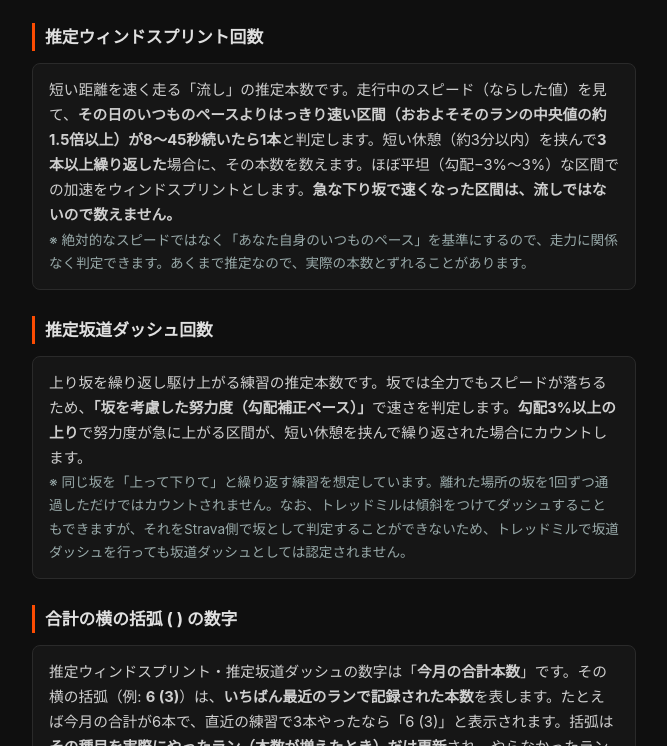
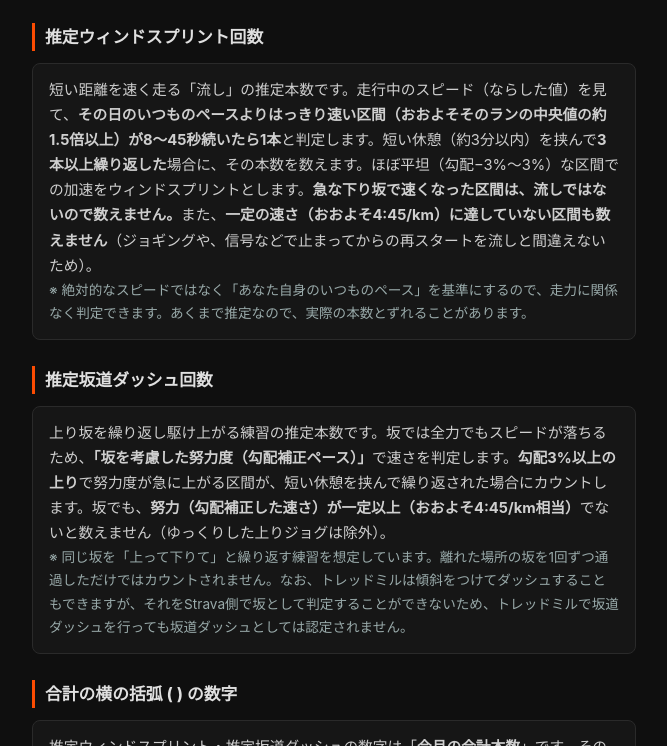
Before and after one commit to Tak-Rei/team-ranking-frontend, a plain HTML site: page guide.html in a window 1280 px wide. Shown: the part 730-1476 px from the top of the page, without its empty margins (306-973 px from the left). Drawn offline with Linux system fonts and the light colour scheme.

Commit message:
ガイドのWS・坂道説明に「最低速度4:45/km」を追記（日英）
ジョグや信号待ちからの再加速を数えない条件を明記。坂道はGAPでの最低速度。

Co-Authored-By: Claude Opus 4.8 <noreply@anthropic.com>

```diff
--- a/guide.html
+++ b/guide.html
@@ -44,13 +44,13 @@
 
     <h3 data-i18n="s3.title">推定ウィンドスプリント回数</h3>
     <div class="box">
-      <p data-i18n="s3.p">短い距離を速く走る「流し」の推定本数です。走行中のスピード（ならした値）を見て、<b>その日のいつものペースよりはっきり速い区間（おおよそそのランの中央値の約1.5倍以上）が8〜45秒続いたら1本</b>と判定します。短い休憩（約3分以内）を挟んで<b>3本以上繰り返した</b>場合に、その本数を数えます。ほぼ平坦（勾配−3%〜3%）な区間での加速をウィンドスプリントとします。<b>急な下り坂で速くなった区間は、流しではないので数えません。</b></p>
+      <p data-i18n="s3.p">短い距離を速く走る「流し」の推定本数です。走行中のスピード（ならした値）を見て、<b>その日のいつものペースよりはっきり速い区間（おおよそそのランの中央値の約1.5倍以上）が8〜45秒続いたら1本</b>と判定します。短い休憩（約3分以内）を挟んで<b>3本以上繰り返した</b>場合に、その本数を数えます。ほぼ平坦（勾配−3%〜3%）な区間での加速をウィンドスプリントとします。<b>急な下り坂で速くなった区間は、流しではないので数えません。</b>また、<b>一定の速さ（おおよそ4:45/km）に達していない区間も数えません</b>（ジョギングや、信号などで止まってからの再スタートを流しと間違えないため）。</p>
       <p class="note" data-i18n="s3.note">※ 絶対的なスピードではなく「あなた自身のいつものペース」を基準にするので、走力に関係なく判定できます。あくまで推定なので、実際の本数とずれることがあります。</p>
     </div>
 
     <h3 data-i18n="s4.title">推定坂道ダッシュ回数</h3>
     <div class="box">
-      <p data-i18n="s4.p">上り坂を繰り返し駆け上がる練習の推定本数です。坂では全力でもスピードが落ちるため、<b>「坂を考慮した努力度（勾配補正ペース）」</b>で速さを判定します。<b>勾配3%以上の上り</b>で努力度が急に上がる区間が、短い休憩を挟んで繰り返された場合にカウントします。</p>
+      <p data-i18n="s4.p">上り坂を繰り返し駆け上がる練習の推定本数です。坂では全力でもスピードが落ちるため、<b>「坂を考慮した努力度（勾配補正ペース）」</b>で速さを判定します。<b>勾配3%以上の上り</b>で努力度が急に上がる区間が、短い休憩を挟んで繰り返された場合にカウントします。坂でも、<b>努力（勾配補正した速さ）が一定以上（おおよそ4:45/km相当）</b>でないと数えません（ゆっくりした上りジョグは除外）。</p>
       <p class="note" data-i18n="s4.note">※ 同じ坂を「上って下りて」と繰り返す練習を想定しています。離れた場所の坂を1回ずつ通過しただけではカウントされません。なお、トレッドミルは傾斜をつけてダッシュすることもできますが、それをStrava側で坂として判定することができないため、トレッドミルで坂道ダッシュを行っても坂道ダッシュとしては認定されません。</p>
     </div>
 
@@ -81,10 +81,10 @@
         's2.zone': 'Each member can enter their own heart-rate zone boundaries in Settings (to match their watch, e.g. Garmin). If not set, Strava’s zones are used.',
         's2.warn': '<b>⚠️ A note on fairness:</b> Heart-rate load depends on each person’s zone settings. Garmin and Strava compute zones slightly differently, so <b>the value differs depending on whether and how someone has set their zones</b>. It is therefore not a perfectly fair comparison between members — please treat it as a <b>rough indicator of your own effort</b>.',
         's3.title': 'Estimated wind-sprint count',
-        's3.p': 'An estimate of how many short fast strides ("wind sprints") you did. Looking at your (smoothed) speed during a run, <b>a burst clearly faster than your usual pace that day (about 1.5× the run’s median speed) lasting 8–45 seconds counts as one rep</b>. If 3 or more such reps are repeated with short rests (within ~3 minutes), they are counted. Bursts on roughly flat ground (grade −3% to 3%) count as wind sprints. <b>Fast sections on steep downhills are not counted, since they are not strides.</b>',
+        's3.p': 'An estimate of how many short fast strides ("wind sprints") you did. Looking at your (smoothed) speed during a run, <b>a burst clearly faster than your usual pace that day (about 1.5× the run’s median speed) lasting 8–45 seconds counts as one rep</b>. If 3 or more such reps are repeated with short rests (within ~3 minutes), they are counted. Bursts on roughly flat ground (grade −3% to 3%) count as wind sprints. <b>Fast sections on steep downhills are not counted, since they are not strides.</b> Also, <b>sections that do not reach a minimum speed (about 4:45/km) are not counted</b> (so easy jogging, or restarting after a traffic-light stop, is not mistaken for a stride).',
         's3.note': '※ It uses "your own usual pace" rather than an absolute speed, so it works regardless of running level. It is only an estimate and may differ from your actual count.',
         's4.title': 'Estimated hill-dash count',
-        's4.p': 'An estimate of repeated hard uphill efforts. Because speed drops on hills even at full effort, we judge intensity using a <b>"grade-adjusted effort pace"</b>. A sharp rise in effort on an <b>uphill of 3% grade or more</b>, repeated with short rests, is counted.',
+        's4.p': 'An estimate of repeated hard uphill efforts. Because speed drops on hills even at full effort, we judge intensity using a <b>"grade-adjusted effort pace"</b>. A sharp rise in effort on an <b>uphill of 3% grade or more</b>, repeated with short rests, is counted. On hills too, an effort (grade-adjusted speed) below a minimum (about 4:45/km equivalent) is not counted (slow uphill jogging is excluded).',
         's4.note': '※ This assumes a workout where you repeat the same hill (up, then down, then up…). Passing isolated hills once each is not counted. Note: you can set an incline on a treadmill and run hard, but Strava cannot detect that as a hill, so hill dashes done on a treadmill will not be recognized as hill dashes.',
         's5.title': 'About the estimates',
         's5.p': 'Wind-sprint and hill-dash counts are <span class="good">estimated automatically</span> from GPS and sensor data. Because the data has some noise, they may not exactly match your real count. Activities with no speed data (e.g. runs entered manually as distance and time only) cannot be analyzed.',
```
